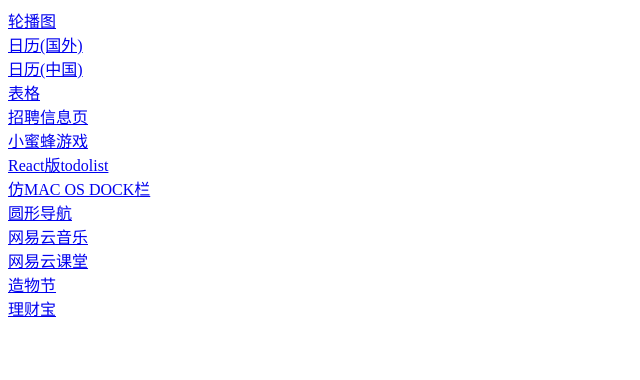
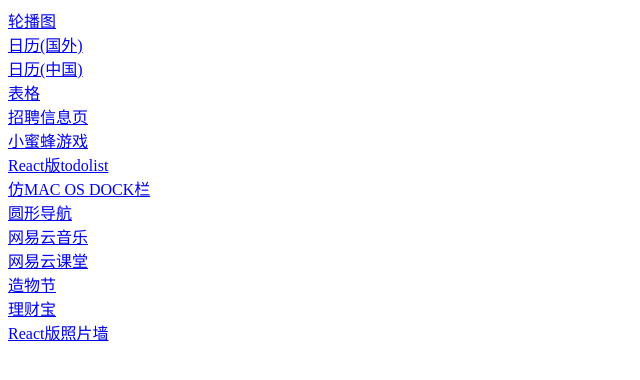
Before and after one commit to FantasyNJ/demo, a plain HTML site: page index.html in a window 1280 px wide. Shown: the whole page, without its empty margins (0-640 px from the left). Drawn offline with Linux system fonts and the light colour scheme.

Commit message:
add react photo wall

```diff
--- a/index.html
+++ b/index.html
@@ -20,5 +20,6 @@
 <a href="/edu/">网易云课堂</a><br>
 <a href="/zaowujie/">造物节</a><br>
 <a href="/licaibao/">理财宝</a><br>
+<a href="/photoWall-react/">React版照片墙</a><br>
 </body>
 </html>
```
Also changed, not shown: 1 other file.
